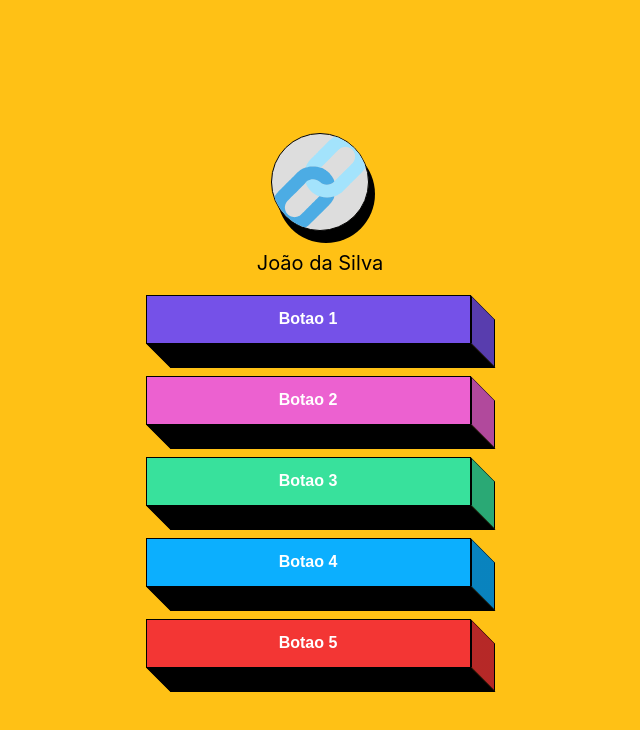
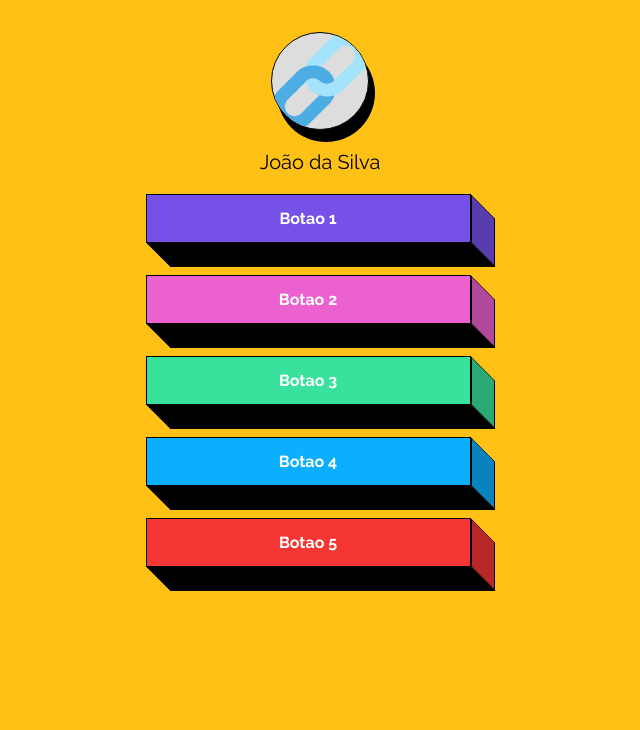
Before and after one commit to guilhermerodrigues680/my-bio-links, a React (Vite) app: page / in a window 1280 px wide. Shown: the top 730 px of the page, without its empty margins (320-960 px from the left). Built offline with nearby package versions, Linux system fonts and the light colour scheme.

Commit message:
ajusta cores e fontes

```diff
--- a/index.html
+++ b/index.html
@@ -4,6 +4,7 @@
     <meta charset="UTF-8" />
     <link rel="icon" type="image/svg+xml" href="/src/assets/images/logo.svg" />
     <meta name="viewport" content="width=device-width, initial-scale=1.0" />
+    <meta name="theme-color" content="#ffc115" />
     <title>Bio Links | Guilherme Rodrigues</title>
   </head>
   <body>
--- a/package.json
+++ b/package.json
@@ -4,10 +4,12 @@
   "version": "0.0.0",
   "scripts": {
     "dev": "vite",
+    "dev:host": "vite --host",
     "build": "vite build",
     "preview": "vite preview"
   },
   "dependencies": {
+    "@fontsource/raleway": "^4.5.9",
     "react": "^18.0.0",
     "react-dom": "^18.0.0"
   },
--- a/src/App.module.css
+++ b/src/App.module.css
@@ -8,15 +8,19 @@
   background: #ddd;
   border: 1px solid #000;
   box-shadow: 6px 12px 0px #000;
+  user-select: none;
 }
 
 .app-header {
   background-color: #ffc115;
   min-height: 100vh;
+  min-height: -webkit-fill-available;
+  min-height: fill-available;
   display: flex;
   flex-direction: column;
   align-items: center;
   justify-content: center;
+  padding: 2rem 0 5rem 0;
 }
 
 .app-header__name {
--- a/src/main.jsx
+++ b/src/main.jsx
@@ -1,6 +1,10 @@
 import React from "react";
 import ReactDOM from "react-dom/client";
 import App from "./App";
+
+// Self-hosting font Raleway
+import "@fontsource/raleway/400.css";
+import "@fontsource/raleway/700.css";
 import "./styles/global.css";
 
 ReactDOM.createRoot(document.getElementById("root")).render(
--- a/src/styles/global.css
+++ b/src/styles/global.css
@@ -16,11 +16,14 @@ html {
 
 body {
   margin: 0;
-  font-family: -apple-system, BlinkMacSystemFont, "Segoe UI", "Roboto", "Oxygen",
-    "Ubuntu", "Cantarell", "Fira Sans", "Droid Sans", "Helvetica Neue",
-    sans-serif;
+  background: #ffc115;
   -webkit-font-smoothing: antialiased;
   -moz-osx-font-smoothing: grayscale;
+}
+
+body,
+button {
+  font-family: "Raleway", sans-serif;
 }
 
 code {
```
Also changed, not shown: 1 other file (tests, documents, lock files or other folders).
